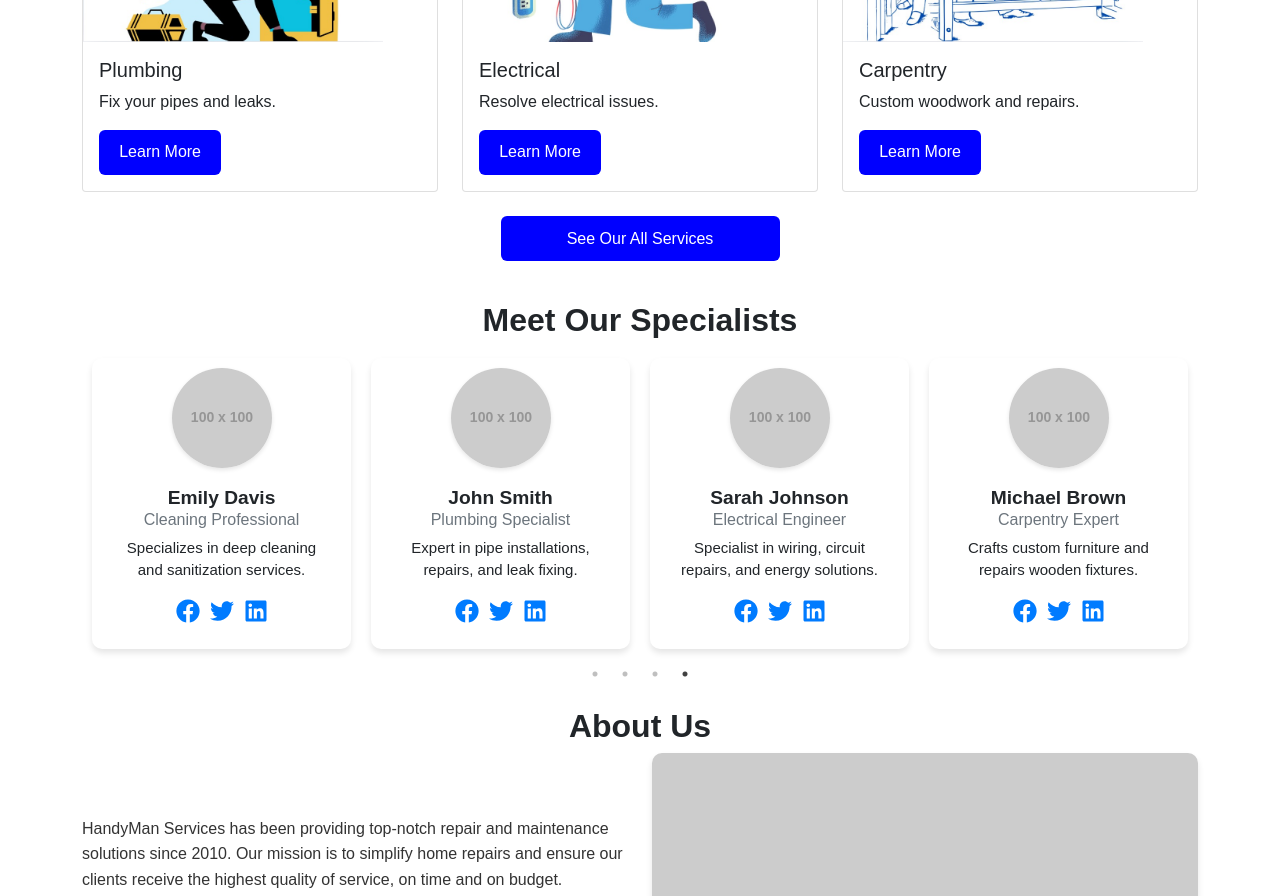
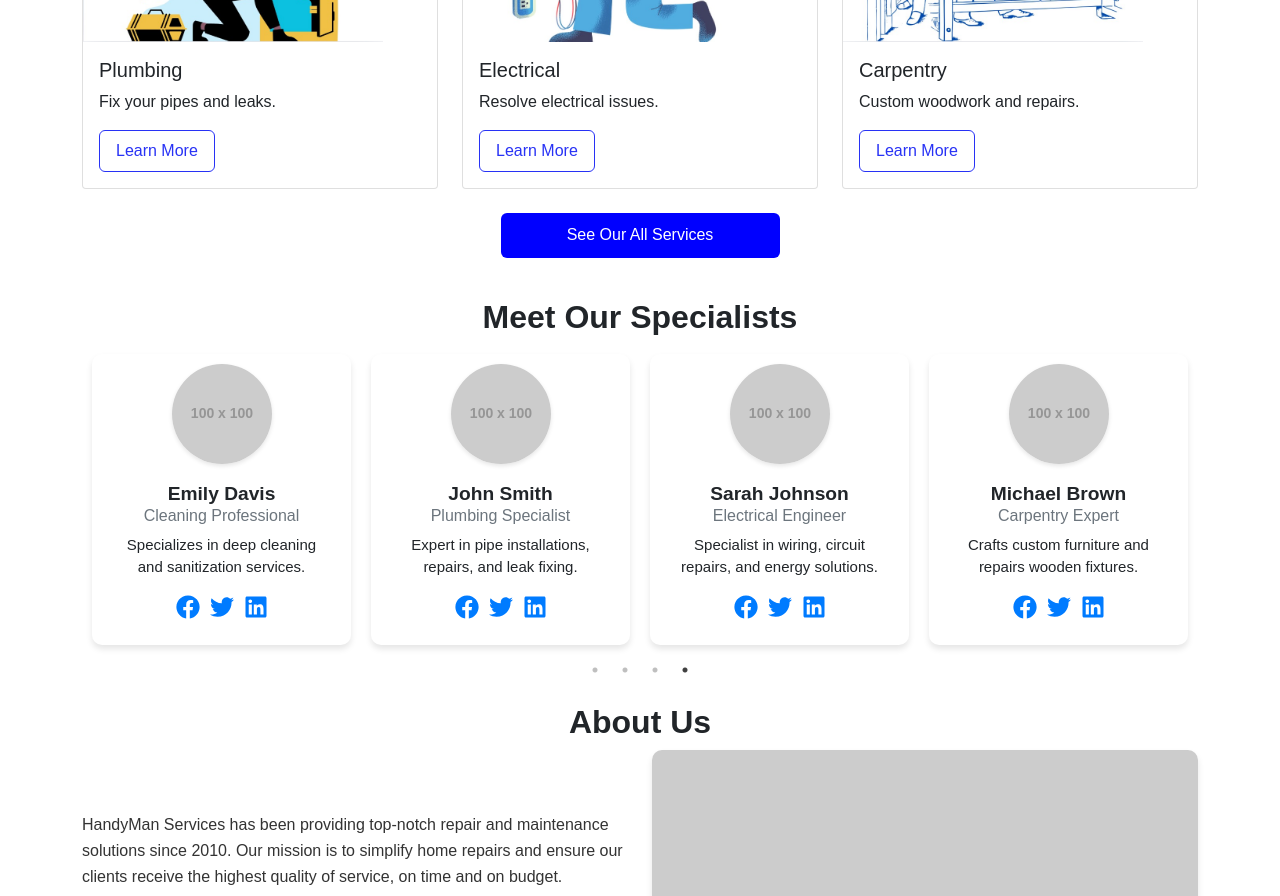
Before and after one commit to nurulazam-dev/mna-handyman-platform, a React (Vite) app: page / in a window 1280 px wide. Shown: the part 820-1716 px from the top of the page. Built offline with nearby package versions, Linux system fonts and the light colour scheme.

Commit message:
secondCustomBtn create

```diff
--- a/src/components/ServicesSection.jsx
+++ b/src/components/ServicesSection.jsx
@@ -43,7 +43,7 @@ const ServicesSection = () => {
                 <Card.Title>{service.title}</Card.Title>
                 <Card.Text>{service.description}</Card.Text>
                 <Link to={`/services/${service.id}`}>
-                  <Button className="customBtn">Learn More</Button>
+                  <Button className="secondCustomBtn">Learn More</Button>
                 </Link>
               </Card.Body>
             </Card>
--- a/src/index.css
+++ b/src/index.css
@@ -31,7 +31,6 @@
   font-size: 1em;
   font-weight: 500;
   font-family: inherit;
-  /* background-color: rgb(35, 69, 236); */
   background-color: blue;
   color: white;
   cursor: pointer;
@@ -39,9 +38,25 @@
 }
 
 .customBtn:hover {
-  /* background-color: rgb(36, 2, 173); */
   background-color: #fff;
   color: black;
+}
+
+.secondCustomBtn {
+  border-radius: 6px;
+  border: 1px solid #2832f5;
+  padding: 0.5em 1em;
+  font-size: 1em;
+  font-weight: 500;
+  font-family: inherit;
+  background-color: #fff;
+  color: #2832f5;
+  cursor: pointer;
+}
+
+.secondCustomBtn:hover {
+  background-color: blue;
+  color: white;
 }
 
 /* @media (prefers-color-scheme: light) {
```
